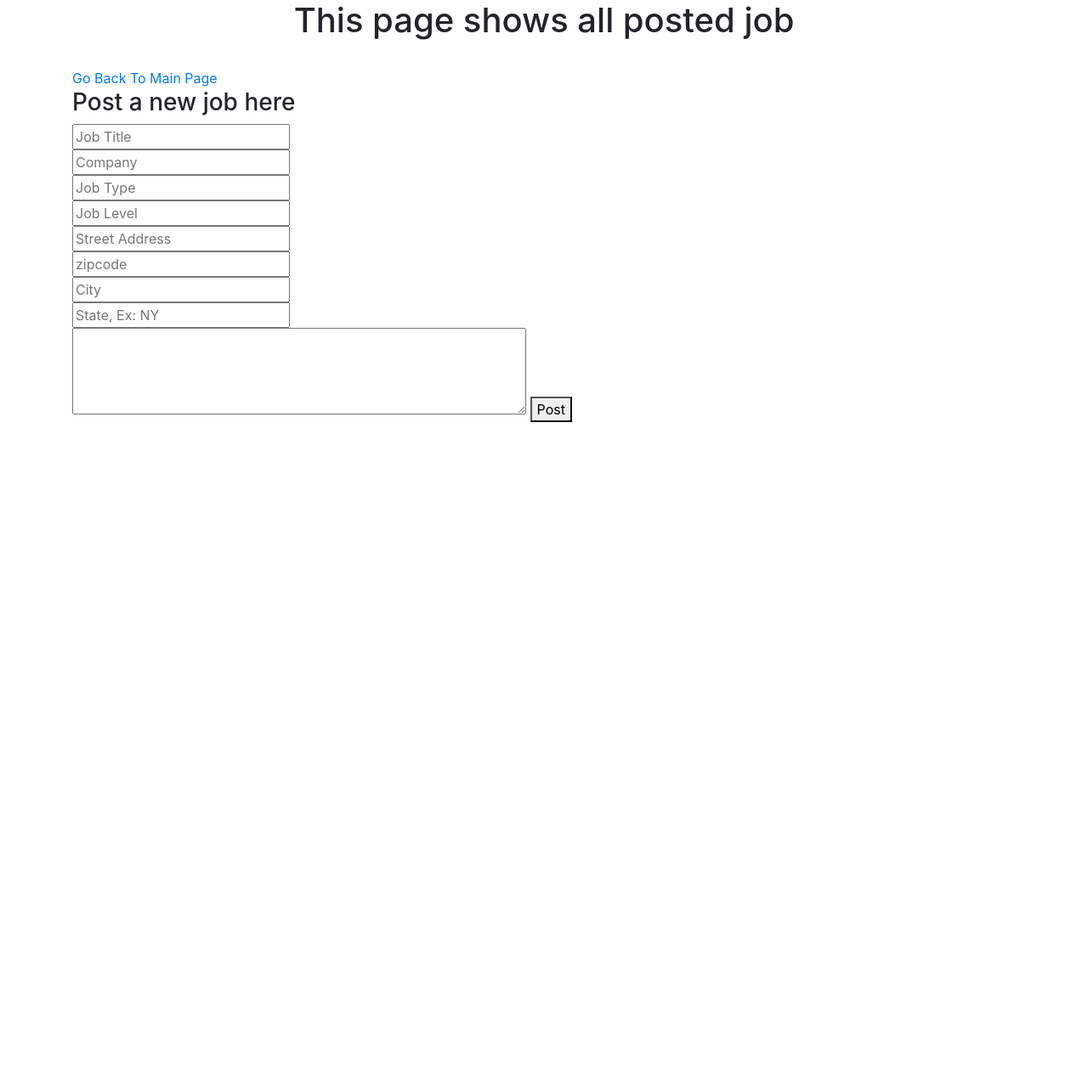
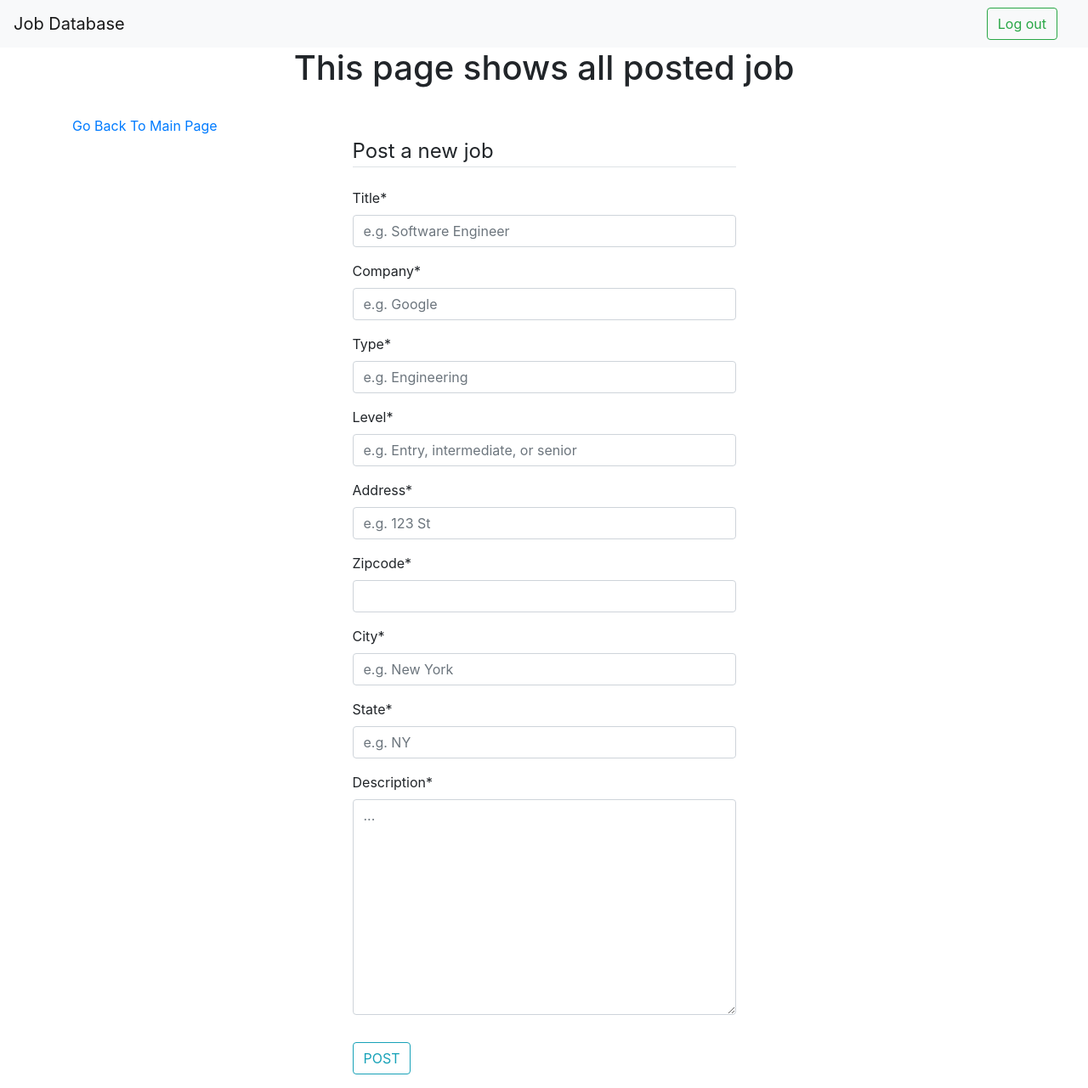
Before and after one commit to yqian000/jobDB, a Django app: page /job/postjob/ in a window 1280 px wide. Shown: the whole page at 85% size. Before the commit the page ends 497 px from the top, so only its background shows below. Run offline with Django 3.2, Linux system fonts and the light colour scheme; some libraries are stand-ins or nearby versions.

Commit message:
Add styling

```diff
--- a/jobproject/job/forms.py
+++ b/jobproject/job/forms.py
@@ -28,3 +28,23 @@ class LoginForm(forms.Form):
             }
         )
     )
+
+
+class JobForm(forms.Form):
+    title = forms.CharField(
+        widget = forms.TextInput(attrs={'placeholder': 'e.g. Software Engineer'}))
+    company = forms.CharField(
+        widget = forms.TextInput(attrs={'placeholder': 'e.g. Google'}))
+    type = forms.CharField(
+        widget = forms.TextInput(attrs={'placeholder': 'e.g. Engineering'}))
+    level = forms.CharField(
+        widget = forms.TextInput(attrs={'placeholder': 'e.g. Entry, intermediate, or senior'}))
+    address = forms.CharField(
+        widget = forms.TextInput(attrs={'placeholder': 'e.g. 123 St'}))
+    zipcode = forms.IntegerField()
+    city = forms.CharField(
+        widget = forms.TextInput(attrs={'placeholder': 'e.g. New York'}))
+    state = forms.CharField(
+        widget = forms.TextInput(attrs={'placeholder': 'e.g. NY'}))
+    description = forms.CharField(
+        widget = forms.Textarea(attrs={'placeholder': '...'}))
--- a/jobproject/job/serializers.py
+++ b/jobproject/job/serializers.py
@@ -3,5 +3,5 @@ from .models import *
 
 class JobSerializer(serializers.ModelSerializer):
 	class Meta:
-		model = Job
+		model = JobPost
 		fields = '__all__'
--- a/jobproject/job/templates/job/base.html
+++ b/jobproject/job/templates/job/base.html
@@ -6,7 +6,6 @@
   <meta charset="UTF-8" />
   <meta name="viewport" content="width=device-width, initial-scale=1.0" />
   <meta http-equiv="X-UA-Compatible" content="ie=edge" />
-  <title>Student-dashboard</title>
   <script src="https://ajax.googleapis.com/ajax/libs/jquery/3.5.1/jquery.min.js"></script>
   <link rel="stylesheet" href="https://stackpath.bootstrapcdn.com/bootstrap/4.3.1/css/bootstrap.min.css"
     integrity="sha384-ggOyR0iXCbMQv3Xipma34MD+dH/1fQ784/j6cY/iJTQUOhcWr7x9JvoRxT2MZw1T" crossorigin="anonymous" />
@@ -17,8 +16,19 @@
   </head>
 
   <body>
+    <nav class="navbar navbar-light bg-light justify-content-between">
+      <a href="/" class="navbar-brand">Job Database</a>
+      <form class="form-inline">
+        <div id="navEle", name="navEle", style="padding-left:20px; padding-right:20px">
+          {% block navEle %}
+          <a href="/login" class="btn btn-outline-success my-2 my-sm-0" role="button">Login</a>
+          <a href="/register" class="btn btn-outline-success my-2 my-sm-0" role="button">Register</a>
+          {% endblock %}
+        </div>
+      </form>
+    </nav>
 
-    <div id="content", name="content">
+    <div id="content", name="content", style="padding-left:20px; padding-right:20px">
       {% block content %}
       {% endblock %}
     </div>
--- a/jobproject/job/templates/job/home.html
+++ b/jobproject/job/templates/job/home.html
@@ -5,7 +5,7 @@
 <h1 class="text-center">Welcome to the Job Database</h1>
 </br>
 
-<a href="/login" class="btn btn-primary btn-lg btn-block" role="button" aria-pressed="true">Login</a>
-<a href="/register" class="btn btn-primary btn-lg btn-block" role="button" aria-pressed="true">Register</a>
+<p>The Job databases is </p>
+
 
 {% endblock %}
--- a/jobproject/job/templates/job/myposts.html
+++ b/jobproject/job/templates/job/myposts.html
@@ -1,8 +1,12 @@
 {% extends 'job/base.html' %}
+
+{% block navEle %}
+<a href="/logout" class="btn btn-outline-success my-2 my-sm-0" role="button">Log out</a>
+{% endblock %}
 
 {% block content %}
 <div class="container">
-    <h1>This page shows all your posts</h1>
+    <h4 class="text-center">My Job Posts</h4>
     <a href="/job/main/"> Go Back To Main Page</a>
     {% for post in myposts %}
         <form action="" method="POST">
--- a/jobproject/job/templates/job/postjob.html
+++ b/jobproject/job/templates/job/postjob.html
@@ -1,4 +1,9 @@
 {% extends 'job/base.html' %}
+{% load crispy_forms_tags %}
+
+{% block navEle %}
+<a href="/logout" class="btn btn-outline-success my-2 my-sm-0" role="button">Log out</a>
+{% endblock %}
 
 {% block content %}
 
@@ -7,22 +12,23 @@
 
 <div class="container">
     <a href="/job/main/"> Go Back To Main Page</a>
-    <h3>Post a new job here</h3>
 
-    <form method="POST">
+    <div class="row justify-content-center">
+        <form method="POST">
         {% csrf_token %}
-        <input type="text" name="job_title" placeholder="Job Title"><br>
-        <input type="text" name="company" placeholder="Company"><br>
-        <input type="text" name="job_type" placeholder="Job Type"><br>
-        <input type="text" name="job_level" placeholder="Job Level"><br>
-        <input type="text" name="address" placeholder="Street Address"><br>
-        <input type="number" name="job_zipcode" placeholder="zipcode"><br>
-        <input type="text" name="city" placeholder="City"><br>
-        <input type="text" name="state" placeholder="State, Ex: NY"><br>
-        <textarea name="job_description" rows="4" cols="50">
-        </textarea>
-        <button type="submit"> Post </button>
-    </form>
+        <fieldset class="form-group">
+          <legend class="border-bottom mb-4">Post a new job</legend>
+          {{form|crispy}}
+        </fieldset>
+
+        <div class="form-group">
+          <button href="" class="btn btn-outline-info" class="row justify-content-center" type="submit">
+            POST
+          </button>
+        </div>
+        </form>
+    </div>
+
 </div>
 
 {% endblock %}
--- a/jobproject/job/views.py
+++ b/jobproject/job/views.py
@@ -10,7 +10,7 @@ from rest_framework import generics
 
 from .serializers import *
 from .models import *
-from .forms import RegisterForm, LoginForm
+from .forms import *
 from . import utility
 
 # Create your views here.
@@ -67,22 +67,26 @@ def main(request):
 
 def postjob(request):
 	if request.method == 'GET':
-		return render(request, "job/postjob.html")
+		form = JobForm()
+		return render(request, "job/postjob.html", {'form': form})
 
 	else:
-		title = request.POST.get("job_title")
-		company = request.POST.get("company")
-		type = request.POST.get("job_type")
-		level = request.POST.get("job_level")
-		address = request.POST.get("address")
-		city = request.POST.get("city")
-		state = request.POST.get("state")
-		zipcode = request.POST.get("job_zipcode")
-		description = request.POST.get("job_description")
-		userID = request.user.id
-		utility.post_new_job(title, company, type, level, address, city, state, zipcode, description, userID)
+		form = JobForm(request.POST)
+		if form.is_valid():
+			title = request.POST.get("title")
+			company = request.POST.get("company")
+			type = request.POST.get("type")
+			level = request.POST.get("level")
+			address = request.POST.get("address")
+			city = request.POST.get("city")
+			state = request.POST.get("state")
+			zipcode = request.POST.get("zipcode")
+			description = request.POST.get("description")
+			userID = request.user.id
+			utility.post_new_job(title, company, type, level, address, city, state, zipcode, description, userID)
 
-		return render(request, "job/postjob.html")
+	form = JobForm()
+	return render(request, "job/postjob.html", {'form': form})
 
 
 
@@ -99,7 +103,7 @@ def myposts(request):
 
 
 class JobViewOrCreate(generics.ListCreateAPIView):
-	queryset = Job.objects.all()
+	queryset = JobPost.objects.all()
 	serializer_class = JobSerializer
 
 class JobUpdateOrDelete(generics.RetrieveUpdateDestroyAPIView):
--- a/jobproject/jobproject/settings.py
+++ b/jobproject/jobproject/settings.py
@@ -126,6 +126,8 @@ USE_TZ = True
 
 STATIC_URL = '/static/'
 
+CRISPY_TEMPLATE_PACK="bootstrap4"
+
 # Default primary key field type
 # https://docs.djangoproject.com/en/3.2/ref/settings/#default-auto-field
 
```
Also changed, not shown: jobproject/job/templates/job/main.html (+17 -9 lines).
